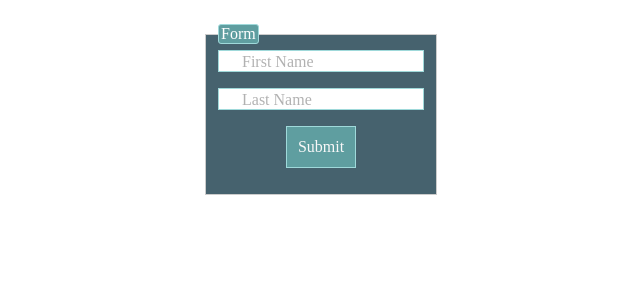
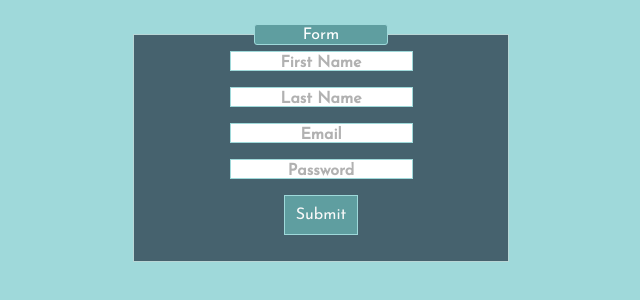
Before and after one commit to JakubDrozd/js-top, a plain HTML site: page validation/index4.html in a window 1280 px wide. Shown: the whole page, without its empty margins (319-959 px from the left). Drawn offline with Linux system fonts and the light colour scheme.

Commit message:
Add validation rules and some css styling tricks

```diff
--- a/validation/index4.html
+++ b/validation/index4.html
@@ -6,49 +6,79 @@
     <meta name="viewport" content="width=device-width, initial-scale=1.0" />
     <title>Document</title>
     <style>
+      @import url("https://fonts.googleapis.com/css2?family=Josefin+Sans&display=swap");
       * {
-        font-family: serif;
+        font-family: "Josefin Sans", sans-serif;
         font-size: 1em;
       }
       body {
         display: flex;
         justify-content: center;
         align-items: center;
+        background-color: rgb(159, 217, 218);
       }
       .form-row {
         position: relative;
         margin-bottom: 1em;
         display: flex;
+        flex-direction: column;
         justify-content: center;
         align-items: center;
       }
       label {
-        top: 3px;
-        left: 1.5em;
+        top: 0.25em;
+        left: auto;
         position: absolute;
         opacity: 0.3;
+        font-weight: 600;
       }
       fieldset {
-        border: 1px solid #ccc;
+        border: 1px solid rgb(184, 214, 214);
         background-color: rgb(70, 98, 110);
       }
 
-      input[type="text"]:focus + label {
+      input[type="text"]:focus + label,
+      input[type="email"]:focus + label,
+      input[type="password"]:focus + label {
         opacity: 0;
       }
+      input[type="text"]:not(:placeholder-shown) + label,
+      input[type="password"]:not(:placeholder-shown) + label,
+      input[type="email"]:not(:placeholder-shown) + label {
+        opacity: 0;
+      }
+      input[type="text"]:invalid:not(:placeholder-shown):not(:focus),
+      input[type="email"]:invalid:not(:placeholder-shown):not(:focus),
+      input[type="password"]:invalid:not(:placeholder-shown):not(:focus) {
+        background: rgb(240, 182, 182);
+      }
+      input:invalid:not(:placeholder-shown):not(:focus) + label {
+        opacity: 0;
+      }
+      input[type="email"]:invalid:focus:not(:placeholder-shown) ~ .requirements,
+      input[type="pasword"]:invalid:focus:not(:placeholder-shown)
+        ~ .requirements {
+        max-height: 200px;
+        padding: 1em;
+      }
       form {
-        width: 50%;
+        width: 30%;
         display: flex;
         flex-direction: column;
         gap: 1em;
         align-items: center;
         padding: 1em;
+        text-align: center;
       }
       legend {
         background-color: cadetblue;
         color: white;
         border-radius: 3px;
         border: 1px solid rgb(159, 217, 218);
+        padding-right: 3em;
+        padding-left: 3em;
+        padding-top: 0.1em;
+        padding-bottom: 0.1em;
       }
       button[type="submit"] {
         -webkit-appearance: none;
@@ -60,6 +90,19 @@
       }
       input {
         border: 1px solid rgb(159, 217, 218);
+        text-align: center;
+        vertical-align: center;
+      }
+      .requirements {
+        padding: 0 30px 0 50px;
+        color: #999;
+        max-height: 0;
+        transition: 0.28s;
+        overflow: hidden;
+        color: rgb(238, 113, 113);
+        font-style: italic;
+        text-align: center;
+        font-size: 0.9em;
       }
     </style>
   </head>
@@ -68,12 +111,36 @@
       <fieldset>
         <legend>Form</legend>
         <div class="form-row">
-          <input type="text" name="name" id="name" />
+          <input type="text" name="name" id="name" placeholder=" " required />
           <label for="name">First Name</label>
         </div>
         <div class="form-row">
-          <input type="text" name="lastname" id="lastname" />
+          <input
+            type="text"
+            name="lastname"
+            id="lastname"
+            placeholder=" "
+            required
+          />
           <label for="lastname">Last Name</label>
+        </div>
+        <div class="form-row">
+          <input type="email" name="email" id="email" placeholder=" " />
+          <label for="email">Email</label>
+          <div class="requirements">Must be a valid email address</div>
+        </div>
+        <div class="form-row">
+          <input
+            type="password"
+            name="password"
+            id="password"
+            placeholder=" "
+            pattern="(?=.*\d)(?=.*[a-z])(?=.*[A-Z]).{6,}"
+          /><label for="password">Password</label>
+          <div class="requirements">
+            Your password must be at least 6 characters as well as contain at
+            least one uppercase, one lowercase, and one number.
+          </div>
         </div>
         <div class="form-row">
           <button type="submit">Submit</button>
```
